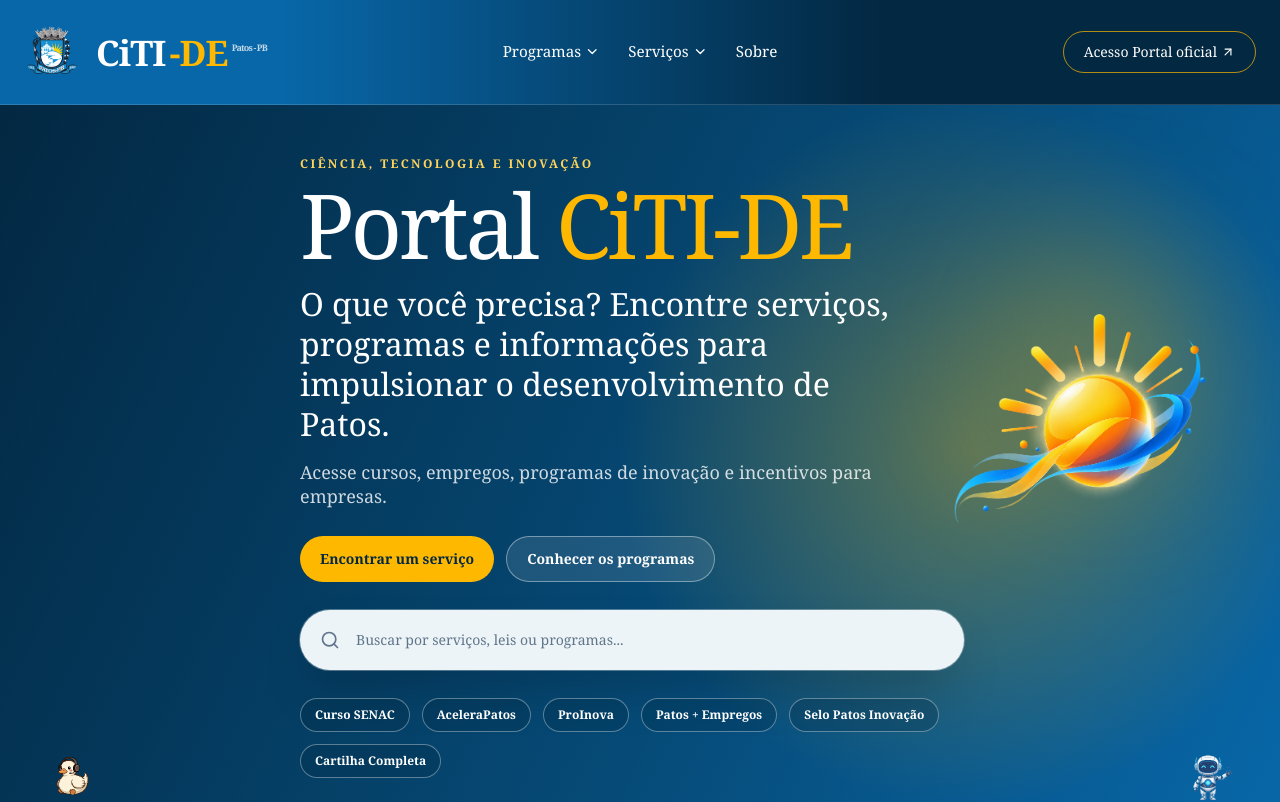
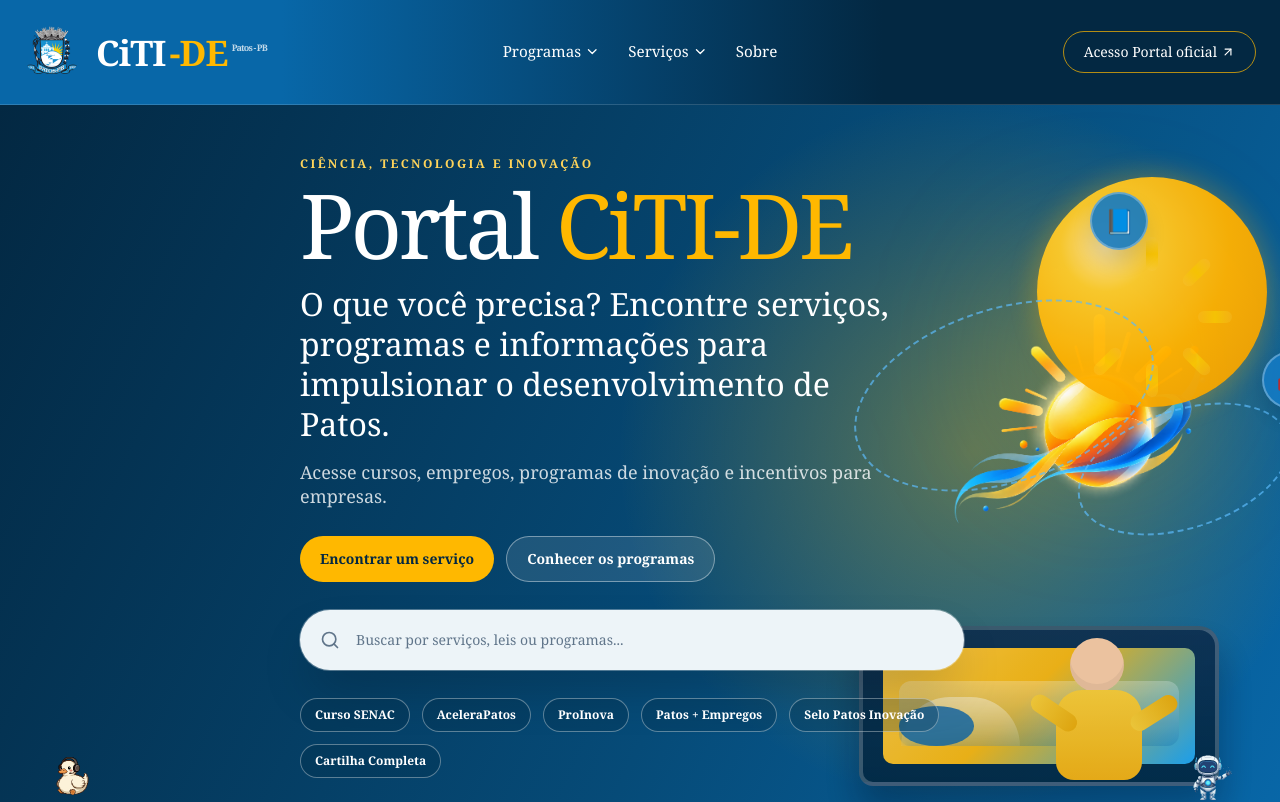
Before and after one commit to otavio2019/CITI-DE, a Next.js app: page / in a window 1280 px wide. Shown: the top 802 px of the page. Built offline with nearby package versions, Linux system fonts and the light colour scheme.

Commit message:
Organização 163

```diff
--- a/src/app/globals.css
+++ b/src/app/globals.css
@@ -36,6 +36,199 @@
   font-family: var(--font-joan), serif;
   margin: 0;
   overflow-x: clip;
+}
+
+.hero-surface {
+  pointer-events: none;
+  opacity: 0.96;
+}
+
+.hero-sun {
+  position: absolute;
+  right: 12%;
+  top: 10%;
+  width: 230px;
+  height: 230px;
+  border-radius: 50%;
+  background: radial-gradient(circle at 30% 30%, #ffe7a1 0%, #ffcb2a 20%, #ffb100 55%, #ef9d00 100%);
+  box-shadow: 0 0 30px rgba(255, 184, 0, 0.38);
+}
+
+.hero-ray {
+  position: absolute;
+  left: 50%;
+  top: 50%;
+  width: 12px;
+  height: 34px;
+  margin-left: -6px;
+  margin-top: -55px;
+  border-radius: 999px;
+  background: linear-gradient(180deg, rgba(255, 215, 100, 0.15), rgba(255, 199, 0, 1), rgba(255, 215, 100, 0.15));
+  transform-origin: center 80px;
+}
+
+.hero-ray--1 { transform: rotate(0deg); }
+.hero-ray--2 { transform: rotate(45deg); }
+.hero-ray--3 { transform: rotate(90deg); }
+.hero-ray--4 { transform: rotate(135deg); }
+.hero-ray--5 { transform: rotate(180deg); }
+.hero-ray--6 { transform: rotate(225deg); }
+
+.hero-orbit {
+  position: absolute;
+  border: 2px dashed rgba(94, 190, 255, 0.7);
+  border-radius: 50%;
+  transform: rotate(-18deg);
+}
+
+.hero-orbit--one {
+  right: 32%;
+  top: 28%;
+  width: 310px;
+  height: 175px;
+}
+
+.hero-orbit--two {
+  right: 7%;
+  top: 42%;
+  width: 220px;
+  height: 120px;
+}
+
+.hero-badge {
+  position: absolute;
+  display: grid;
+  place-items: center;
+  width: 58px;
+  height: 58px;
+  border-radius: 50%;
+  background: rgba(20, 124, 198, 0.9);
+  border: 2px solid rgba(255, 255, 255, 0.3);
+  box-shadow: 0 12px 20px rgba(0, 0, 0, 0.12);
+  font-size: 1.5rem;
+}
+
+.hero-badge--book {
+  right: 34%;
+  top: 12%;
+}
+
+.hero-badge--robot {
+  right: 2%;
+  top: 34%;
+}
+
+.hero-stage {
+  position: absolute;
+  right: 18%;
+  bottom: 6%;
+  width: 390px;
+  height: 240px;
+}
+
+.hero-monitor {
+  position: absolute;
+  left: 50%;
+  bottom: 0;
+  width: 360px;
+  height: 160px;
+  transform: translateX(-50%);
+  border-radius: 20px 20px 14px 14px;
+  background: linear-gradient(180deg, rgba(13, 43, 75, 0.9), rgba(3, 40, 66, 0.96));
+  border: 4px solid rgba(255, 255, 255, 0.22);
+  box-shadow: 0 24px 34px rgba(4, 20, 36, 0.35);
+}
+
+.hero-screen {
+  position: absolute;
+  left: 20px;
+  right: 20px;
+  top: 18px;
+  bottom: 18px;
+  border-radius: 10px;
+  background: linear-gradient(135deg, #f6c646 0%, #f3b312 45%, #1ca2ef 100%);
+  overflow: hidden;
+}
+
+.hero-chart {
+  position: absolute;
+  left: 16px;
+  right: 16px;
+  border-radius: 12px;
+  background: rgba(255, 255, 255, 0.2);
+  backdrop-filter: blur(2px);
+}
+
+.hero-chart--1 {
+  bottom: 18px;
+  height: 56%;
+  background: linear-gradient(180deg, rgba(255,255,255,0.26), rgba(9, 97, 165, 0.24));
+}
+
+.hero-chart--2 {
+  left: 18px;
+  bottom: 18px;
+  width: 38%;
+  height: 42%;
+  border-radius: 160px 160px 0 0;
+  background: linear-gradient(180deg, rgba(255,255,255,0.4), rgba(255,255,255,0.08));
+}
+
+.hero-chart--3 {
+  right: 18px;
+  bottom: 18px;
+  width: 24%;
+  height: 34%;
+  border-radius: 50%;
+  background: rgba(9, 97, 165, 0.8);
+}
+
+.hero-person {
+  position: absolute;
+  right: 12%;
+  bottom: 0;
+  width: 170px;
+  height: 170px;
+}
+
+.hero-person-head {
+  position: absolute;
+  left: 52px;
+  top: 22px;
+  width: 54px;
+  height: 54px;
+  border-radius: 50%;
+  background: #f5c7a0;
+  box-shadow: inset 0 -8px 0 rgba(0, 0, 0, 0.05);
+}
+
+.hero-person-body {
+  position: absolute;
+  left: 38px;
+  top: 74px;
+  width: 86px;
+  height: 90px;
+  border-radius: 26px 26px 18px 18px;
+  background: linear-gradient(180deg, #f6c936, #efad12);
+}
+
+.hero-person-arm {
+  position: absolute;
+  top: 88px;
+  width: 52px;
+  height: 18px;
+  border-radius: 999px;
+  background: linear-gradient(90deg, #f5c936, #e7a80a);
+}
+
+.hero-person-arm--left {
+  left: 10px;
+  transform: rotate(34deg);
+}
+
+.hero-person-arm--right {
+  right: 8px;
+  transform: rotate(-32deg);
 }
 
 .ticker-shell {
--- a/src/components/sections/HeroSection.tsx
+++ b/src/components/sections/HeroSection.tsx
@@ -18,6 +18,39 @@
 			<div className="absolute bottom-0 right-[-2%] -z-10 h-[48%] w-full overflow-hidden md:top-0 md:h-full md:w-[34%]">
 				<div className="absolute right-[22%] top-[18%] h-[34%] w-[50%] rounded-full bg-[var(--citi-yellow)]/20 blur-3xl" />
 				<Image src="/images/sol 2.png" alt="Sol com faixas azuis e amarelas, símbolo de energia e inovação" width={1280} height={1280} priority className="absolute left-[12%] top-[12%] h-[66%] w-[66%] max-w-none object-contain md:left-[18%] md:top-[15%] md:h-[60%] md:w-[60%]" />
+			</div>
+			<div className="hero-surface absolute inset-y-0 right-[-4%] hidden w-[42%] lg:block" aria-hidden="true">
+				<div className="hero-sun">
+					<span className="hero-ray hero-ray--1" />
+					<span className="hero-ray hero-ray--2" />
+					<span className="hero-ray hero-ray--3" />
+					<span className="hero-ray hero-ray--4" />
+					<span className="hero-ray hero-ray--5" />
+					<span className="hero-ray hero-ray--6" />
+				</div>
+				<div className="hero-orbit hero-orbit--one" />
+				<div className="hero-orbit hero-orbit--two" />
+				<div className="hero-badge hero-badge--book">
+					<span>📘</span>
+				</div>
+				<div className="hero-badge hero-badge--robot">
+					<span>🤖</span>
+				</div>
+				<div className="hero-stage">
+					<div className="hero-monitor">
+						<div className="hero-screen">
+							<div className="hero-chart hero-chart--1" />
+							<div className="hero-chart hero-chart--2" />
+							<div className="hero-chart hero-chart--3" />
+						</div>
+					</div>
+					<div className="hero-person">
+						<div className="hero-person-head" />
+						<div className="hero-person-body" />
+						<div className="hero-person-arm hero-person-arm--left" />
+						<div className="hero-person-arm hero-person-arm--right" />
+					</div>
+				</div>
 			</div>
 			<div className="relative mx-auto flex min-h-[calc(100svh-76px)] max-w-[1280px] items-center justify-center px-5 pb-44 pt-12 sm:px-8 sm:pb-40 sm:pt-14 md:min-h-[calc(100vh-76px)] md:px-10 md:py-10 lg:px-12">
 				<div className="relative z-10 w-full max-w-[680px] text-left md:w-[62%] md:pr-4">
```
